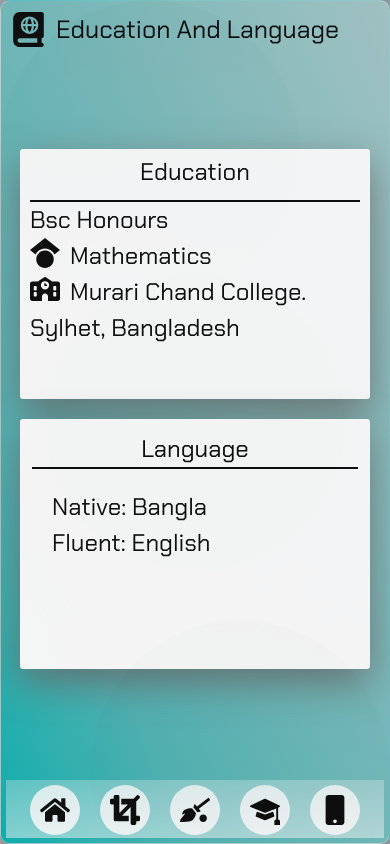
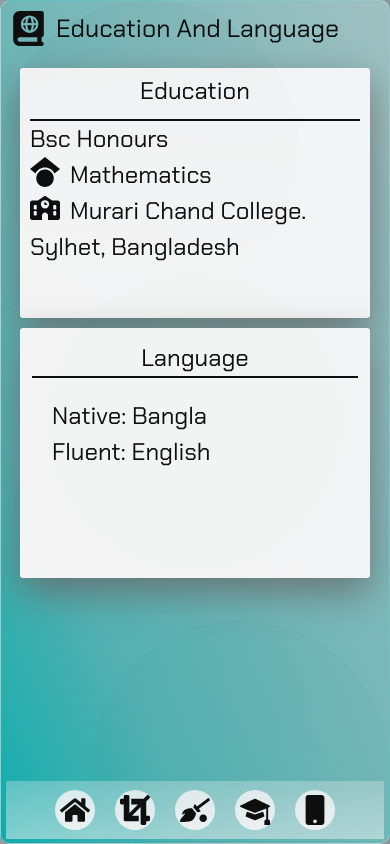
Before and after one commit to mahfuz-ta09/my-portfolio-website, a Next.js app: page /education in a window 390 px wide. Built offline with nearby package versions, Linux system fonts and the light colour scheme.

Commit message:
responsive layout improved

```diff
--- a/package.json
+++ b/package.json
@@ -1,5 +1,6 @@
 {
   "name": "portfolio",
+  "type": "module",
   "version": "0.1.0",
   "private": true,
   "scripts": {
--- a/src/app/(withnavbar)/education/page.tsx
+++ b/src/app/(withnavbar)/education/page.tsx
@@ -2,6 +2,7 @@ import "@/css/Education/Education.css"
 import { faGoogleScholar } from "@fortawesome/free-brands-svg-icons"
 import { faBookAtlas, faSchool } from "@fortawesome/free-solid-svg-icons"
 import { FontAwesomeIcon } from "@fortawesome/react-fontawesome"
+
 
 const EducationPage = () => {
   return (
--- a/src/component/shared/SideNav/SideNav.tsx
+++ b/src/component/shared/SideNav/SideNav.tsx
@@ -6,8 +6,6 @@ import { FaCrop } from "react-icons/fa"
 import { FaQuidditch } from "react-icons/fa"
 import { FaRegFilePdf } from "react-icons/fa"
 import { BsFillMortarboardFill } from "react-icons/bs"
-import Image from 'next/image'
-import me from "@/assets/aspp.webp"
 import { BiLinkAlt } from "react-icons/bi"
 
 
--- a/src/component/ui/Home/Home.tsx
+++ b/src/component/ui/Home/Home.tsx
@@ -59,6 +59,7 @@ const Home = () => {
                   </div>
               </div>
         </div>
+
       </div>
 
       <div className="cv-checker">
--- a/src/css/Education/Education.css
+++ b/src/css/Education/Education.css
@@ -1,6 +1,5 @@
 .education-container{
     width: 100%;
-    height: 100%;
     padding: 10px;
 }
 
@@ -94,6 +93,13 @@
     border-top: 2px solid black;
 }
 @media screen and (max-width:1050px) {
+    .education-container{
+        width: 100%;
+        padding: 10px;
+        height: 92vh;
+        overflow: auto;
+    }
+
     .education-head{
         gap: 10px;
     }
@@ -114,7 +120,7 @@
 
 }
 
-@media screen and (max-width:500px) {
+@media screen and (max-width:450px) {
     .education-head{
         gap: 10px;
     }
@@ -130,8 +136,8 @@
         flex-direction: column;
         width: 100%;
         padding: 20px 0;
-        gap: 20px;
-        margin-top: 80px;
+        gap: 10px;
+        margin-top: 0px;
     }
 
 
--- a/src/css/SideNav/SideNav.css
+++ b/src/css/SideNav/SideNav.css
@@ -156,7 +156,7 @@
 }
 
 
-@media screen and (max-width:500px) {
+@media screen and (max-width:450px) {
     .nav-header{
         display: none;
     }
@@ -168,23 +168,24 @@
     }
     .nav-body ul{
         flex-direction: row;
+        align-items: center;
+        justify-content: center;
         width: 100%;
         gap: 20px;
     }
 
     .link-container{
-        width: 50px;
-        height: 50px;
+        width: 40px;
+        height:40px;
         display: flex;
         align-items: center;
         justify-content: center;
         background: linear-gradient(to bottom,rgba(255,255,255,0.8),rgba(255,255,255,0.9));
         border-radius: 50%;
         clip-path: unset;
-        padding: 10px;
+        padding: 5px;
     }
 }
-
 
 
 @media screen and (max-width:375px) {
```
Also changed, not shown: src/css/Home/Home.css (+3 -4 lines).
